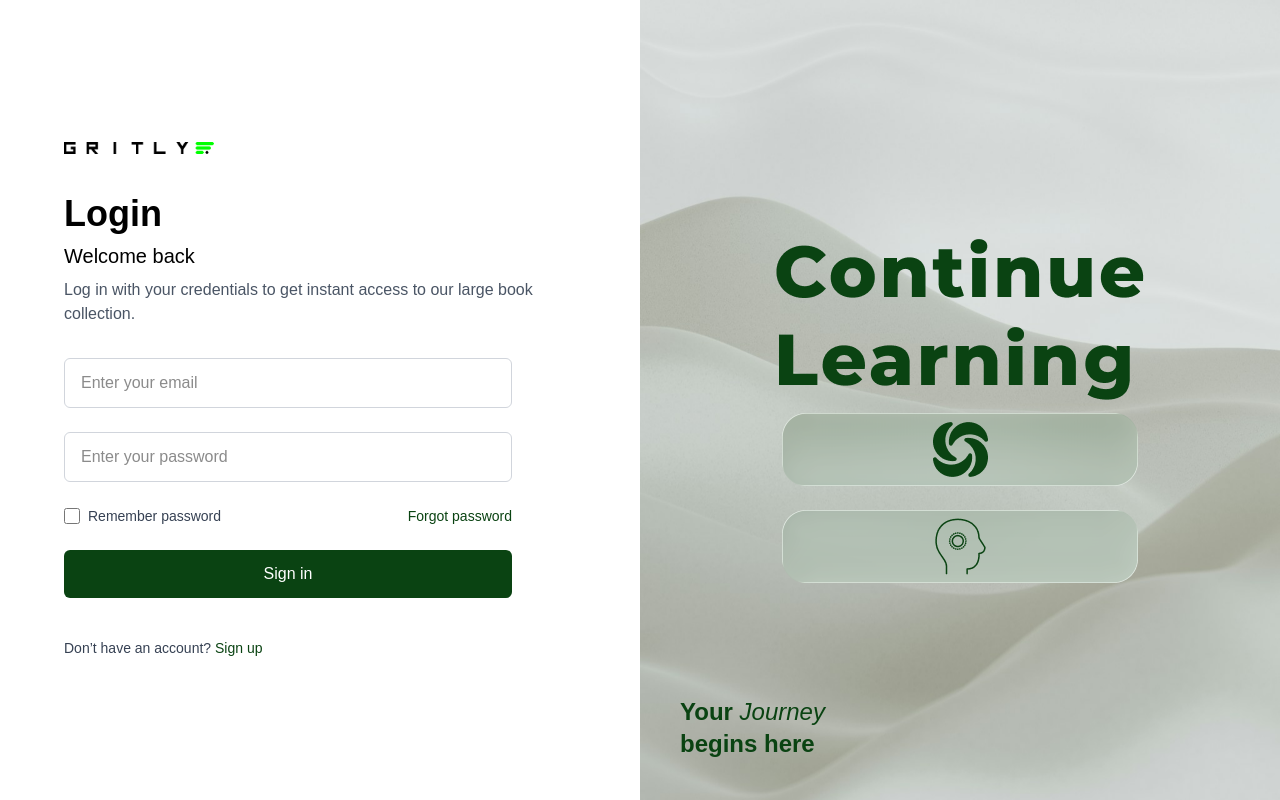
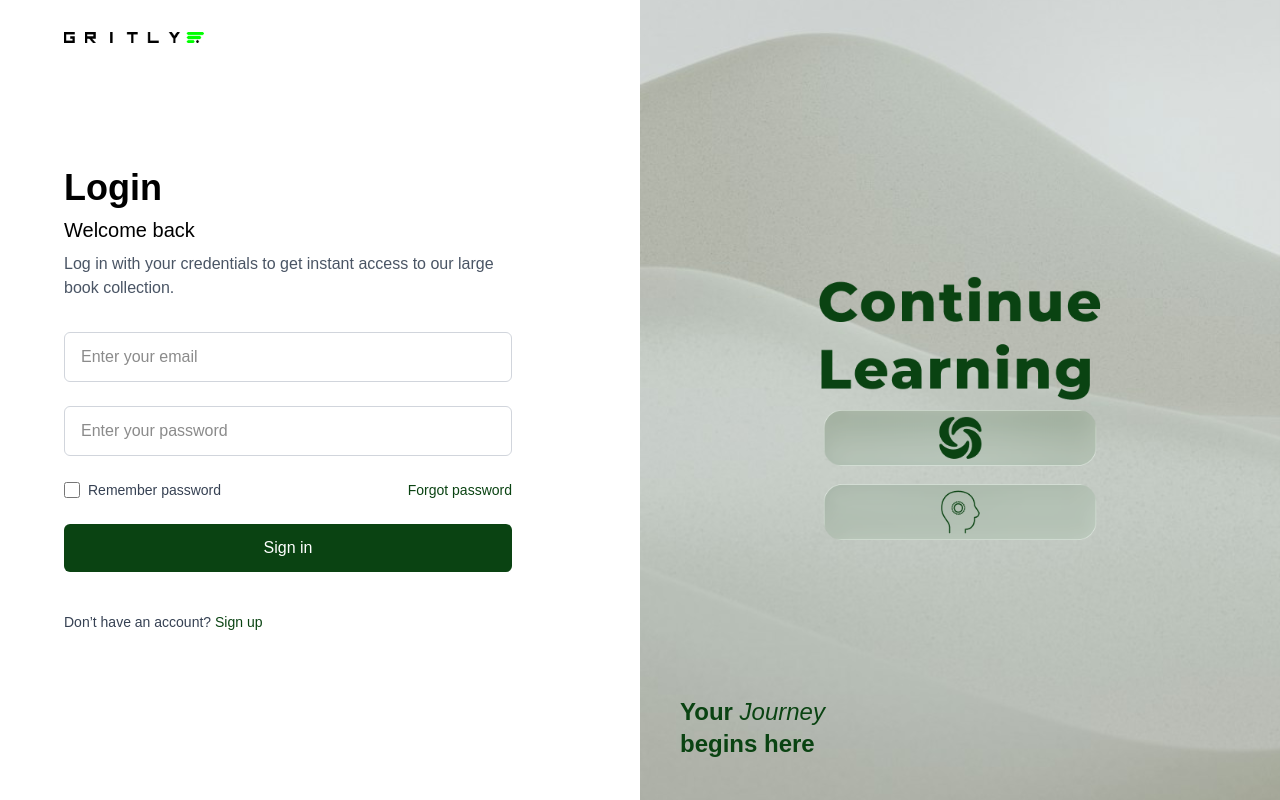
Before and after one commit to MickyDev1/Gritly, a Next.js app: page /login in a window 1280 px wide. Built offline with nearby package versions, Linux system fonts and the light colour scheme.

Commit message:
Implement code changes to enhance functionality and improve performance

```diff
--- a/src/app/login/page.tsx
+++ b/src/app/login/page.tsx
@@ -24,65 +24,55 @@ export default function Login() {
   };
 
   return (
-        <div className="w-full h-screen flex">
+    <div className="relative w-full h-screen flex overflow-hidden">
       {/* Left Side */}
-            <div className="flex-1 bg-white flex flex-col justify-center px-16">
+      <div className="flex-1 bg-white flex flex-col justify-center px-16 relative z-10">
         {/* Logo */}
-                <div className="mb-10">
+        <div className="absolute top-8 left-16">
           <Image
             src="/gritly.png"
             alt="Gritly Logo"
-                        width={150}
+            width={140}
             height={40}
             className="object-contain"
           />
         </div>
 
-                {/* Header */}
+        {/* Form Section */}
+        <div className="max-w-md">
           <h2 className="text-4xl font-bold text-black mb-2">Login</h2>
           <h3 className="text-xl text-black font-medium mb-2">Welcome back</h3>
           <p className="text-gray-600 mb-8">
-                    Log in with your credentials to get instant access to our large book
-                    collection.
+            Log in with your credentials to get instant access to our large
+            book collection.
           </p>
 
-                {/* Form */}
-                <form onSubmit={handleSubmit} className="space-y-6 max-w-md">
-                    <div>
+          <form onSubmit={handleSubmit} className="space-y-6">
             <input
-                            id="email"
+              type="email"
               name="email"
-                            type="email"
-                            required
+              placeholder="Enter your email"
               value={formData.email}
               onChange={handleChange}
-                            placeholder="Enter your email"
-                            className="w-full px-4 py-3 border border-gray-300 rounded-md focus:ring-2 focus:ring-[#0A4312] focus:border-[#0A4312] outline-none"
+              className="w-full px-4 py-3 border border-gray-300 rounded-md focus:ring-2 focus:ring-[#0A4312] outline-none"
             />
-                    </div>
-
-                    <div>
             <input
-                            id="password"
+              type="password"
               name="password"
-                            type="password"
-                            required
+              placeholder="Enter your password"
               value={formData.password}
               onChange={handleChange}
-                            placeholder="Enter your password"
-                            className="w-full px-4 py-3 border border-gray-300 rounded-md focus:ring-2 focus:ring-[#0A4312] focus:border-[#0A4312] outline-none"
+              className="w-full px-4 py-3 border border-gray-300 rounded-md focus:ring-2 focus:ring-[#0A4312] outline-none"
             />
-                    </div>
 
             <div className="flex items-center justify-between text-sm">
               <label className="flex items-center">
                 <input
-                                id="rememberMe"
+                  type="checkbox"
                   name="rememberMe"
-                                type="checkbox"
                   checked={formData.rememberMe}
                   onChange={handleChange}
-                                className="h-4 w-4 text-[#0A4312] focus:ring-[#0A4312] border-gray-300 rounded"
+                  className="h-4 w-4 text-[#0A4312] border-gray-300 rounded"
                 />
                 <span className="ml-2 text-gray-700">Remember password</span>
               </label>
@@ -99,7 +89,6 @@ export default function Login() {
             </button>
           </form>
 
-                {/* Sign up link */}
           <p className="text-sm text-gray-700 mt-10">
             Don’t have an account?{" "}
             <a href="/signup" className="text-[#0A4312] font-medium hover:underline">
@@ -107,32 +96,44 @@ export default function Login() {
             </a>
           </p>
         </div>
+      </div>
 
       {/* Right Side */}
-            <div
-                className="w-1/2 h-full relative flex flex-col justify-center items-center bg-fixed bg-cover bg-center"
-                style={{
-                    backgroundImage: 'url("/loginbackground.jpg")',
-                }}
-            >
-                <div className="justify-center">
+      <div className="w-1/2 h-full relative flex flex-col justify-center items-center">
+        <Image
+          src="/loginbackground.jpg"
+          alt="Background"
+          fill
+          className="object-cover"
+        />
 
         <Image
           src="/frame.png"
           alt="Typing illustration"
-                        width={392}
-                        height={366}
-                        className="object-contain"
+          width={300}
+          height={250}
+          className="relative z-10"
         />
+
+        <div className="absolute bottom-10 left-10 z-10">
+          <p className="text-2xl text-[#0A4312] font-semibold">
+            Your <span className="italic font-normal">Journey</span>
+            <br />
+            <span className="text-2xl text-[#0A4312] font-semibold">
+              begins here
+            </span>
+          </p>
+        </div>
       </div>
 
-                {/* Bottom text */}
-                <div className="absolute bottom-10 left-10">
-                    <p className="text-2xl text-[#0A4312] font-semibold">
-                        Your <span className="italic font-normal">Journey</span><br />
-                        <span className="text-2xl text-[#0A4312] font-semibold">begins here</span>
-                    </p>
-                </div>
+      {/* Curve Divider */}
+      <div className="absolute inset-0 z-0">
+        <Image
+          src="/curve.svg"
+          alt="Curve Divider"
+          fill
+          className="object-cover"
+        />
       </div>
     </div>
   );
```
Also changed, not shown: public/curve.svg (added). Lines whose indentation alone changed are shown as unchanged.
